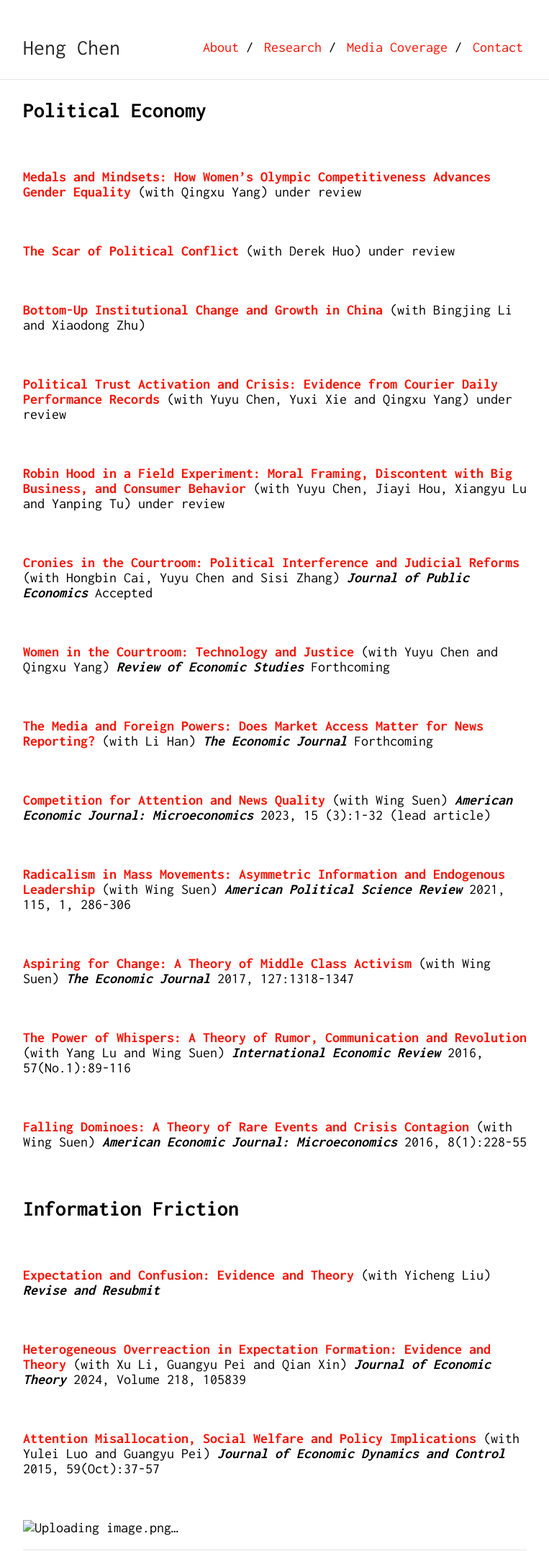
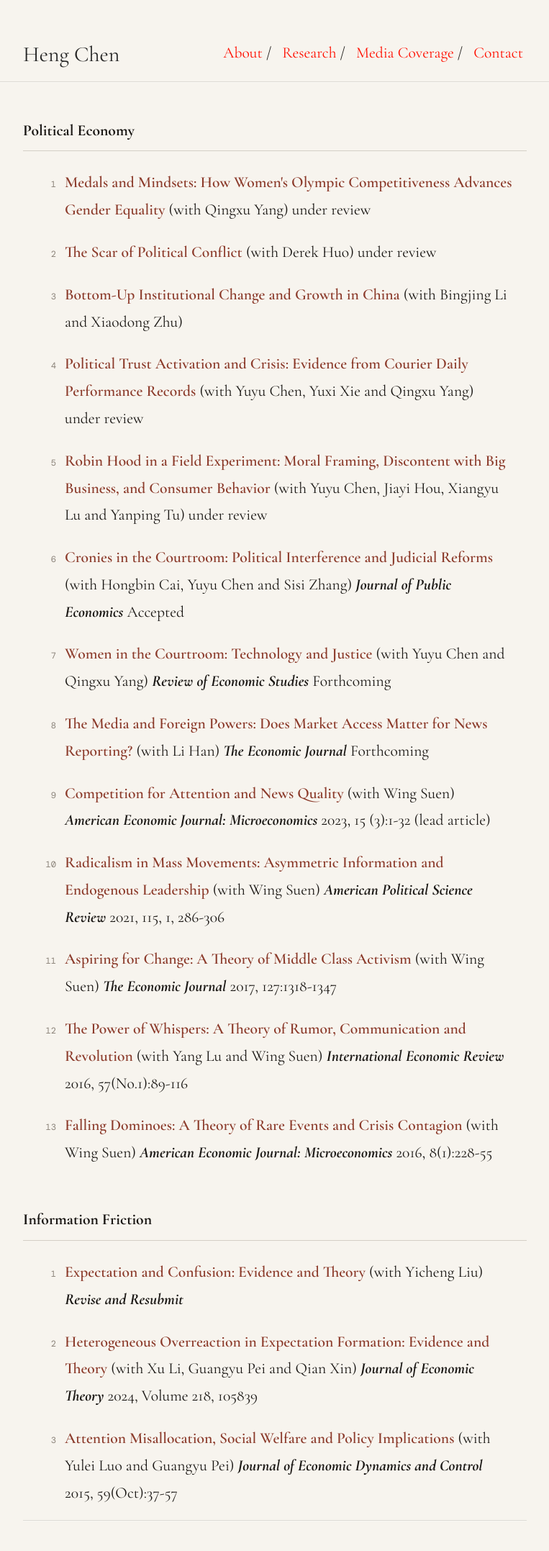
Before and after one commit to Shuyan0210611X/henrychen.github.io, a Jekyll site: the page built from research.md, in a window 1280 px wide. Shown: the whole page at 72% size, without its empty margins (258-1021 px from the left). Built offline with Jekyll 4.4.1, drawn with Linux system fonts in a browser that asks for light colours; our own code applies the rules of GitHub Pages for plain Markdown files; after the commit the page ends 2114 px from its top, so only the background shows below that.

Commit message:
Update research.md

```diff
--- a/research.md
+++ b/research.md
@@ -3,92 +3,79 @@ layout: default
 permalink: /research/
 ---
 
+<link href="https://fonts.googleapis.com/css2?family=Cormorant+Garamond:ital,wght@0,400;0,600;0,700;1,400;1,600;1,700&family=DM+Mono:wght@400&display=swap" rel="stylesheet">
 
-## Political Economy
+<style>
+body {
+  background: #f7f4ee;
+  color: #1a1714;
+  font-family: 'Cormorant Garamond', Georgia, serif;
+  font-size: 1.35rem;
+  line-height: 1.75;
+}
+h2 {
+  font-family: 'Cormorant Garamond', Georgia, serif;
+  font-size: 1.35rem;
+  font-weight: 700;
+  margin: 2.2em 0 0.8em;
+  padding-bottom: 0.4em;
+  border-bottom: 1px solid #d4cfc6;
+  color: #1a1714;
+}
+.papers {
+  list-style: none;
+  padding: 0;
+  margin: 0;
+}
+.paper {
+  display: grid;
+  grid-template-columns: 26px 1fr;
+  gap: 0 12px;
+  padding: 8px 0;
+  align-items: baseline;
+}
+.num {
+  font-family: 'DM Mono', monospace;
+  font-size: 0.75rem;
+  color: #8a8278;
+  text-align: right;
+}
+a.title {
+  color: #8b3a2a;
+  font-weight: 600;
+  text-decoration: none;
+  border-bottom: 1px solid transparent;
+  transition: border-color 0.2s;
+}
+a.title:hover {
+  border-bottom-color: #8b3a2a;
+}
+.journal {
+  font-style: italic;
+  font-weight: 700;
+}
+</style>
 
+<h2>Political Economy</h2>
+<ul class="papers">
+  <li class="paper"><span class="num">1</span><div><a href="/files/Olyimpic.pdf" class="title">Medals and Mindsets: How Women's Olympic Competitiveness Advances Gender Equality</a> (with Qingxu Yang) under review</div></li>
+  <li class="paper"><span class="num">2</span><div><a href="/files/housing-2025-submission.pdf" class="title">The Scar of Political Conflict</a> (with Derek Huo) under review</div></li>
+  <li class="paper"><span class="num">3</span><div><a href="/files/CLZ_Feb-2025.pdf" class="title">Bottom-Up Institutional Change and Growth in China</a> (with Bingjing Li and Xiaodong Zhu)</div></li>
+  <li class="paper"><span class="num">4</span><div><a href="/files/JD-2025-Oct-18.pdf" class="title">Political Trust Activation and Crisis: Evidence from Courier Daily Performance Records</a> (with Yuyu Chen, Yuxi Xie and Qingxu Yang) under review</div></li>
+  <li class="paper"><span class="num">5</span><div><a href="/files/Robinhood.pdf" class="title">Robin Hood in a Field Experiment: Moral Framing, Discontent with Big Business, and Consumer Behavior</a> (with Yuyu Chen, Jiayi Hou, Xiangyu Lu and Yanping Tu) under review</div></li>
+  <li class="paper"><span class="num">6</span><div><a href="/files/cronies.pdf" class="title">Cronies in the Courtroom: Political Interference and Judicial Reforms</a> (with Hongbin Cai, Yuyu Chen and Sisi Zhang) <span class="journal">Journal of Public Economics</span> Accepted</div></li>
+  <li class="paper"><span class="num">7</span><div><a href="/files/resubmission-20241126.pdf" class="title">Women in the Courtroom: Technology and Justice</a> (with Yuyu Chen and Qingxu Yang) <span class="journal">Review of Economic Studies</span> Forthcoming</div></li>
+  <li class="paper"><span class="num">8</span><div><a href="/files/news-website-crackdown.pdf" class="title">The Media and Foreign Powers: Does Market Access Matter for News Reporting?</a> (with Li Han) <span class="journal">The Economic Journal</span> Forthcoming</div></li>
+  <li class="paper"><span class="num">9</span><div><a href="/files/Competition.pdf" class="title">Competition for Attention and News Quality</a> (with Wing Suen) <span class="journal">American Economic Journal: Microeconomics</span> 2023, 15 (3):1-32 (lead article)</div></li>
+  <li class="paper"><span class="num">10</span><div><a href="/files/Radicalism.pdf" class="title">Radicalism in Mass Movements: Asymmetric Information and Endogenous Leadership</a> (with Wing Suen) <span class="journal">American Political Science Review</span> 2021, 115, 1, 286-306</div></li>
+  <li class="paper"><span class="num">11</span><div><a href="/files/Aspiring.pdf" class="title">Aspiring for Change: A Theory of Middle Class Activism</a> (with Wing Suen) <span class="journal">The Economic Journal</span> 2017, 127:1318-1347</div></li>
+  <li class="paper"><span class="num">12</span><div><a href="/files/Thepower.pdf" class="title">The Power of Whispers: A Theory of Rumor, Communication and Revolution</a> (with Yang Lu and Wing Suen) <span class="journal">International Economic Review</span> 2016, 57(No.1):89-116</div></li>
+  <li class="paper"><span class="num">13</span><div><a href="/files/Falling.pdf" class="title">Falling Dominoes: A Theory of Rare Events and Crisis Contagion</a> (with Wing Suen) <span class="journal">American Economic Journal: Microeconomics</span> 2016, 8(1):228-55</div></li>
+</ul>
 
-<br>
-
-[**Medals and Mindsets: How Women’s Olympic
-Competitiveness Advances Gender Equality**](/files/Olyimpic.pdf) (with Qingxu Yang) under review
-
-<br>
-
-[**The Scar of Political Conflict**](/files/housing-2025-submission.pdf) (with Derek Huo) under review
-
-
-<br>
-
-[**Bottom-Up Institutional Change and Growth in China**](/files/CLZ_Feb-2025.pdf) (with Bingjing Li and Xiaodong Zhu)
-
-
-<br>
-
-[**Political Trust Activation and Crisis: Evidence from
-Courier Daily Performance Records**](/files/JD-2025-Oct-18.pdf) (with Yuyu Chen, Yuxi Xie and Qingxu Yang) under review
-
-
-<br>
-
-[**Robin Hood in a Field Experiment: Moral Framing, Discontent with Big Business, and Consumer Behavior**](/files/Robinhood.pdf) (with Yuyu Chen, Jiayi Hou, Xiangyu Lu and Yanping Tu) under review
-
-
-<br>
-
-[**Cronies in the Courtroom: Political Interference and Judicial Reforms**](/files/cronies.pdf) (with Hongbin Cai, Yuyu Chen and Sisi Zhang) ***Journal of Public Economics*** Accepted
-
-<br>
-
-[**Women in the Courtroom: Technology and Justice**](/files/resubmission-20241126.pdf) (with Yuyu Chen and Qingxu Yang) ***Review of Economic Studies*** Forthcoming
-
-<br>
-
-[**The Media and Foreign Powers: Does Market Access Matter for News Reporting?**](/files/news-website-crackdown.pdf) (with Li Han) ***The Economic Journal***  Forthcoming
-
-
-<br>
-
-
-[**Competition for Attention and News Quality**](/files/Competition.pdf) (with Wing Suen) ***American Economic Journal: Microeconomics*** 2023, 15 (3):1-32 (lead article)
-
-
-<br>
-
-[**Radicalism in Mass Movements: Asymmetric Information and Endogenous Leadership**](/files/Radicalism.pdf) (with Wing Suen) ***American Political Science Review*** 2021, 115, 1, 286-306
-
-<br>
-
-[**Aspiring for Change: A Theory of Middle Class Activism**](/files/Aspiring.pdf) (with Wing Suen)  ***The Economic Journal*** 2017, 127:1318-1347
-
-<br>
-
-[**The Power of Whispers: A Theory of Rumor, Communication and Revolution**](/files/Thepower.pdf) (with Yang Lu and Wing Suen) ***International Economic Review*** 2016, 57(No.1):89-116
-
-<br>
-
-[**Falling Dominoes: A Theory of Rare Events and Crisis Contagion**](/files/Falling.pdf) (with Wing Suen)  ***American Economic Journal: Microeconomics*** 2016, 8(1):228-55
-
-
-<br>
-
-## Information Friction
-<br>
-
-[**Expectation and Confusion: Evidence and Theory**](/files/trend20260102.pdf) (with Yicheng Liu) ***Revise and Resubmit***
-
-<br>
-
-[**Heterogeneous Overreaction in Expectation Formation: Evidence and Theory**](/files/Heterogeneous.pdf) (with Xu Li, Guangyu Pei and Qian Xin) ***Journal of Economic Theory*** 2024, Volume 218, 105839
-
-
-<br>
-
-[**Attention Misallocation, Social Welfare and Policy Implications**](/files/Attention.pdf) (with Yulei Luo and Guangyu Pei)  ***Journal of Economic Dynamics and Control*** 2015, 59(Oct):37-57
-
-<br>
-
-
-
-
-
-![Uploading image.png…]()
+<h2>Information Friction</h2>
+<ul class="papers">
+  <li class="paper"><span class="num">1</span><div><a href="/files/trend20260102.pdf" class="title">Expectation and Confusion: Evidence and Theory</a> (with Yicheng Liu) <span class="journal">Revise and Resubmit</span></div></li>
+  <li class="paper"><span class="num">2</span><div><a href="/files/Heterogeneous.pdf" class="title">Heterogeneous Overreaction in Expectation Formation: Evidence and Theory</a> (with Xu Li, Guangyu Pei and Qian Xin) <span class="journal">Journal of Economic Theory</span> 2024, Volume 218, 105839</div></li>
+  <li class="paper"><span class="num">3</span><div><a href="/files/Attention.pdf" class="title">Attention Misallocation, Social Welfare and Policy Implications</a> (with Yulei Luo and Guangyu Pei) <span class="journal">Journal of Economic Dynamics and Control</span> 2015, 59(Oct):37-57</div></li>
+</ul>
```
